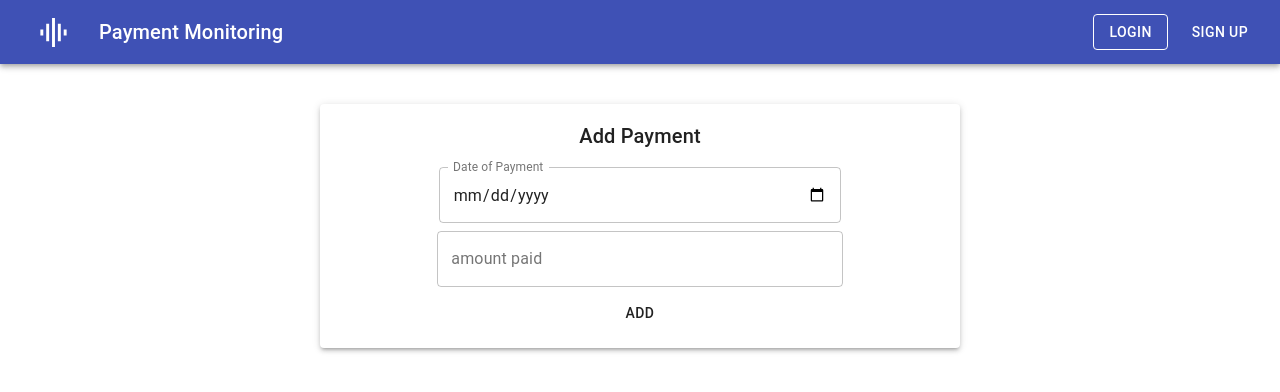
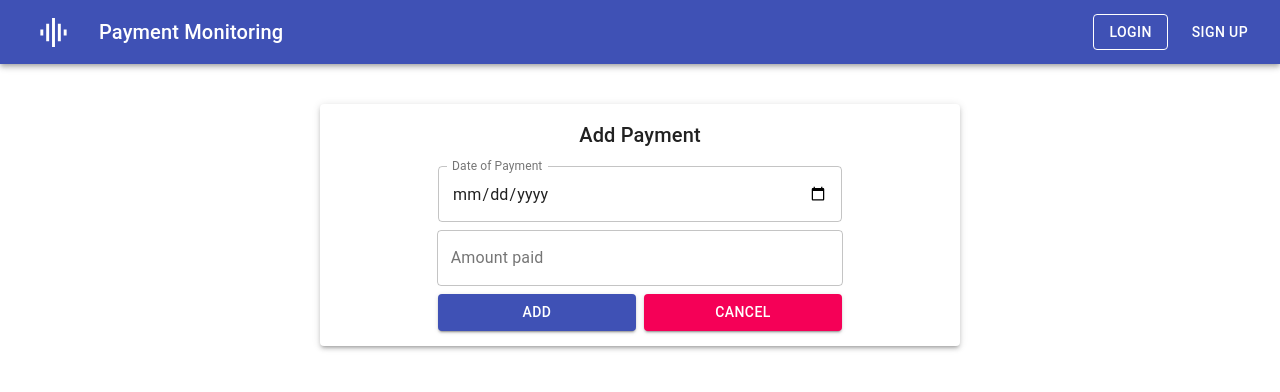
Before and after one commit to jmalbite/david-loan-system, a React (Create React App) app: page /addpayment in a window 1280 px wide. Shown: the top 392 px of the page. Built offline with nearby package versions, Linux system fonts and the light colour scheme.

Commit message:
added redux dispatch

```diff
--- a/package.json
+++ b/package.json
@@ -20,6 +20,7 @@
     "react-router-dom": "^5.2.0",
     "react-scripts": "^4.0.3",
     "redux": "^4.0.5",
+    "redux-devtools-extension": "^2.13.8",
     "redux-firestore": "^0.15.0",
     "redux-thunk": "^2.3.0",
     "web-vitals": "^1.0.1"
--- a/src/index.js
+++ b/src/index.js
@@ -6,10 +6,14 @@ import App from './App';
 //imported libraries
 import rootReducer from './store/reducer/rootReducer';
 import thunk from 'redux-thunk';
+import { composeWithDevTools } from 'redux-devtools-extension';
 import { Provider } from 'react-redux';
 import { createStore, applyMiddleware } from 'redux';
 
-const store = createStore(rootReducer, applyMiddleware(thunk));
+const store = createStore(
+  rootReducer,
+  composeWithDevTools(applyMiddleware(thunk))
+);
 
 ReactDOM.render(
   <React.StrictMode>
--- a/src/pages/addpayment/addpayment.jsx
+++ b/src/pages/addpayment/addpayment.jsx
@@ -1,16 +1,33 @@
 import React, { useState } from 'react';
 
 import { Grid, Paper, TextField, Typography, Button } from '@material-ui/core';
+import { connect } from 'react-redux';
+import { addPayment } from '../../store/actions/paymentActions';
 
-const AddPayment = () => {
-  const [selectedDate, setSelectedDate] = useState(new Date());
+const AddPayment = ({ addPayment }) => {
+  const tempDate = new Date();
+  const [payment, setPayment] = useState({
+    date: tempDate,
+    amountToPay: 0,
+  });
+
+  const handleChange = (e) => {
+    const { name, value } = e.target;
+    setPayment({ ...payment, [name]: value });
+  };
+
+  const handleSubmit = (e) => {
+    e.preventDefault();
+    console.log(payment);
+    addPayment(payment);
+  };
 
   return (
     <div className="add-payment" style={{ marginTop: 40 }}>
       <Grid container justify="center">
         <Grid item xs={10} sm={8} md={6}>
-          <form>
-            <Paper elevation={3} style={{ padding: 16 }}>
+          <Paper elevation={3} style={{ padding: 15 }}>
+            <form onSubmit={handleSubmit}>
               <Grid container direction="column" justify="center" spacing={1}>
                 <Grid item>
                   <Typography variant="h6" gutterBottom>
@@ -21,12 +38,13 @@ const AddPayment = () => {
                 <Grid container item justify="center" spacing={1}>
                   <Grid item xs={10} sm={8} md={8}>
                     <TextField
-                      id="date"
+                      name="date"
                       label="Date of Payment"
                       type="date"
                       fullWidth
                       variant="outlined"
                       className="date-picker"
+                      onChange={handleChange}
                       InputLabelProps={{
                         shrink: true,
                       }}
@@ -37,28 +55,48 @@ const AddPayment = () => {
                 <Grid container item justify="center">
                   <Grid item xs={10} sm={8} md={8}>
                     <TextField
-                      id="amount"
-                      label="amount paid"
+                      name="amountToPay"
+                      label="Amount paid"
                       type="number"
                       fullWidth
                       variant="outlined"
                       className="amount-paid"
+                      onChange={handleChange}
                     />
                   </Grid>
                 </Grid>
 
-                <Grid container item justify="center">
-                  <Grid item xs={10} sm={8} md={8}>
-                    <Button>ADD</Button>
+                <Grid container justify="center" item spacing={1}>
+                  <Grid item xs={10} sm={4} lg={4}>
+                    <Button
+                      type="submit"
+                      variant="contained"
+                      fullWidth
+                      color="primary"
+                    >
+                      ADD
+                    </Button>
+                  </Grid>
+
+                  <Grid item xs={10} sm={4} lg={4}>
+                    <Button variant="contained" fullWidth color="secondary">
+                      CANCEL
+                    </Button>
                   </Grid>
                 </Grid>
               </Grid>
-            </Paper>
-          </form>
+            </form>
+          </Paper>
         </Grid>
       </Grid>
     </div>
   );
 };
 
-export default AddPayment;
+const mapDispatchToProps = (dispatch) => {
+  return {
+    addPayment: (payment) => dispatch(addPayment(payment)),
+  };
+};
+
+export default connect(null, mapDispatchToProps)(AddPayment);
--- a/src/store/actions/paymentActions.js
+++ b/src/store/actions/paymentActions.js
@@ -0,0 +1,8 @@
+//payment action
+export const addPayment = (payment) => {
+  return (dispatch, getState) => {
+    //async functions here
+
+    dispatch({ type: 'ADD_PAYMENT', payment });
+  };
+};
--- a/src/store/reducer/paymentReducer.js
+++ b/src/store/reducer/paymentReducer.js
@@ -1,13 +1,10 @@
-const initState = {
-  payments: [
-    { id: '123', date: 'March 1, 2021', amountPaid: 550, balance: 300 },
-    { id: '124', date: 'April 20, 2021', amountPaid: 700, balance: 7100 },
-    { id: '125', date: 'May 30, 2021', amountPaid: 6800, balance: 78000 },
-    { id: '126', date: 'June 27, 2021', amountPaid: 430, balance: 1500 },
-  ],
-};
+const initState = {};
 
 const paymentReducer = (state = initState, action) => {
+  switch (action.type) {
+    case 'ADD_PAYMENT':
+      console.log('ADDED PAYMENT', action.payment);
+  }
   return state;
 };
 
```
Also changed, not shown: src/database/firebase.config.js (added, +20 -0 lines), 2 other files (tests, documents, lock files or other folders).
